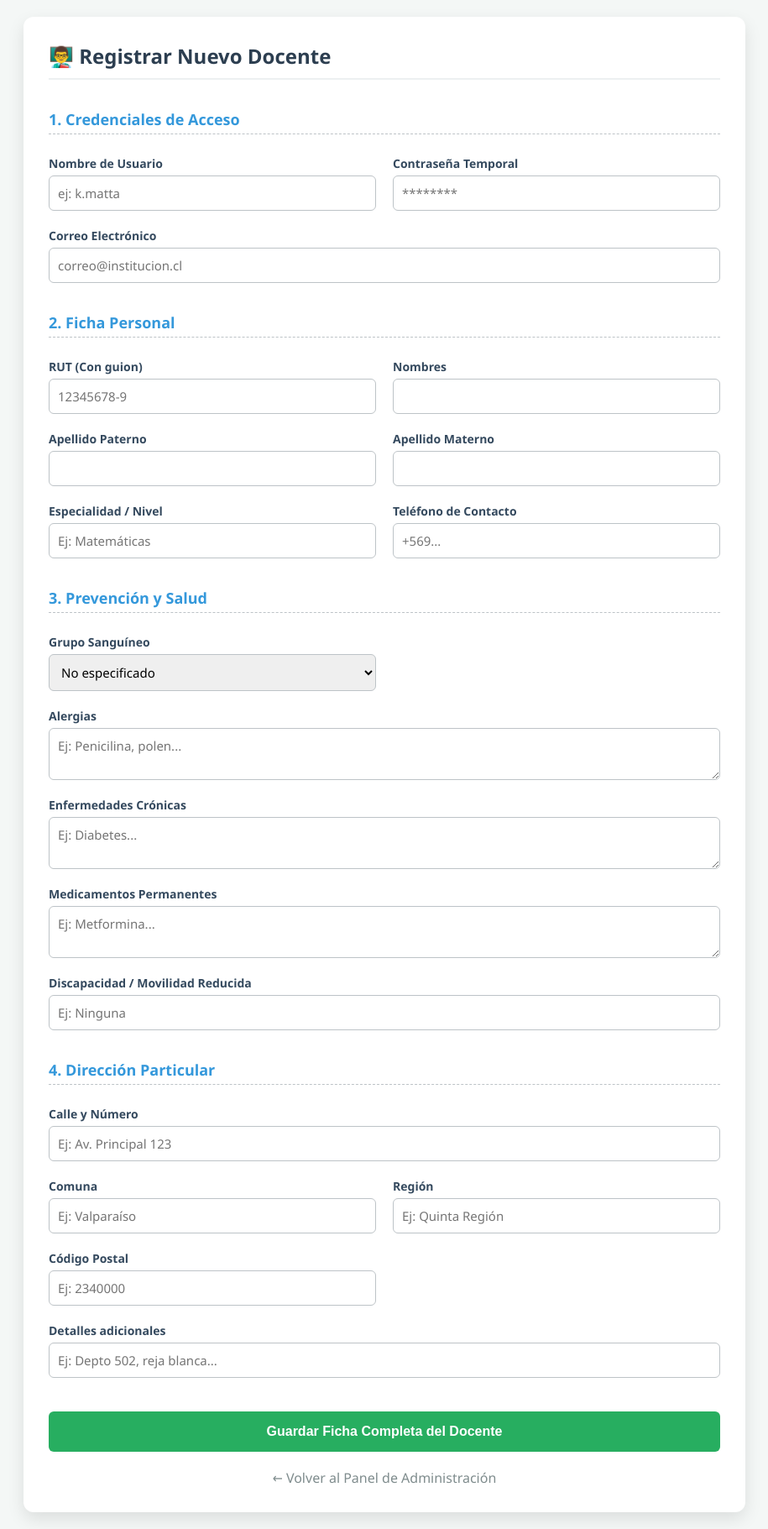
After one commit to Bastianm69/app_colegio, a Flask app: page /nuevo-docente in a window 1280 px wide. The commit adds this page. Shown: the whole page at 84% size, without its empty margins (182-1097 px from the left). Run offline with Flask 3, Linux system fonts and the light colour scheme; the visitor is signed in with stand-in values (Sample User, id 1).

Commit message:
16/04/2024 22:00:00

```diff
--- a/app.py
+++ b/app.py
@@ -1,119 +1,27 @@
-from flask import Flask, render_template, request, redirect, url_for, session
-from db_connection import obtener_conexion
-from db_tokens import crear_token_db, verificar_token_db
-from mailer import mail, enviar_correo_autorizacion
+from flask import Flask
+from mailer import mail
 
-# 1. INICIALIZAMOS FLASK (Esto es lo que faltaba)
+# 1. Importamos nuestros Blueprints
+from rutas.auth import auth_bp
+from rutas.admin import admin_bp
+# from rutas.docente import docente_bp  <-- Lo descomentaremos cuando crees este archivo
+
 app = Flask(__name__)
-app.secret_key = 'clave_secreta_para_sesiones' # Obligatorio para usar session
+app.secret_key = 'clave_secreta_para_sesiones_super_segura'
 
-# 2. CONFIGURACIÓN DEL CORREO (Acuérdate de poner tus datos reales aquí)
+# 2. Configuración del Correo
 app.config['MAIL_SERVER'] = 'smtp.gmail.com'
-app.config['MAIL_PORT'] = 587
-app.config['MAIL_USE_TLS'] = True
+app.config['MAIL_PORT'] = 465
+app.config['MAIL_USE_TLS'] = False
+app.config['MAIL_USE_SSL'] = True
 app.config['MAIL_USERNAME'] = 'bastianmatta12@gmail.com'
 app.config['MAIL_PASSWORD'] = 'kzfhzjfqmdbgweqb'
 mail.init_app(app)
 
-# --- RUTA DE INICIO ---
-@app.route('/')
-def index():
-    return redirect(url_for('login'))
+# 3. Registramos las Rutas (Pegamos las piezas del rompecabezas)
+app.register_blueprint(auth_bp)
+app.register_blueprint(admin_bp)
+# app.register_blueprint(docente_bp)
 
-# --- RUTA DE LOGIN ---
-@app.route('/login', methods=['GET', 'POST'])
-def login():
-    error = None
-    if request.method == 'POST':
-        usuario_f = request.form.get('usuario')
-        password_f = request.form.get('password')
-        ip_cliente = request.remote_addr
-
-        conn = obtener_conexion()
-        if conn:
-            try:
-                cur = conn.cursor()
-                cur.execute("""
-                    SELECT u.id_usuario, u.nombre_usuario, r.nombre_rol, u.email
-                    FROM usuarios u
-                    JOIN roles r ON u.id_rol = r.id_rol
-                    WHERE u.nombre_usuario = %s AND u.password_hash = %s
-                """, (usuario_f, password_f))
-
-                user_found = cur.fetchone()
-
-                if user_found:
-                    id_usuario = user_found[0]
-                    rol = user_found[2]
-                    email_docente = user_found[3] # La variable mágica
-
-                    cur.execute("CALL sp_registrar_intento_login(%s, %s, %s, %s)",
-                                (usuario_f, id_usuario, ip_cliente, True))
-                    conn.commit()
-
-                    if not email_docente:
-                        error = "Tu cuenta no tiene un correo registrado. Contacta al administrador."
-                    else:
-                        session['pre_login_id'] = id_usuario
-                        session['pre_login_rol'] = rol
-
-                        token = crear_token_db(id_usuario, conn)
-
-                        if token and enviar_correo_autorizacion(email_docente, token):
-                            return redirect(url_for('verificar'))
-                        else:
-                            error = "Error interno al intentar enviar el correo de seguridad."
-
-                else:
-                    cur.execute("CALL sp_registrar_intento_login(%s, %s, %s, %s)",
-                                (usuario_f, None, ip_cliente, False))
-                    conn.commit()
-                    error = "Usuario o contraseña incorrectos."
-
-                cur.close()
-                conn.close()
-
-            except Exception as e:
-                error = f"Error en la base de datos: {e}"
-        else:
-            error = "No hay conexión con la base de datos."
-
-    return render_template('login.html', error=error)
-
-
-# --- RUTA DE VERIFICACIÓN (SALA DE ESPERA) ---
-@app.route('/verificar', methods=['GET', 'POST'])
-def verificar():
-    if 'pre_login_id' not in session:
-        return redirect(url_for('login'))
-
-    error = None
-    if request.method == 'POST':
-        codigo_web = request.form.get('codigo')
-        user_id = session['pre_login_id']
-        rol = session['pre_login_rol']
-
-        conn = obtener_conexion()
-        if verificar_token_db(user_id, codigo_web, conn):
-            # ¡CÓDIGO CORRECTO! Acceso total concedido
-            session['user_id'] = user_id
-            session.pop('pre_login_id')
-            session.pop('pre_login_rol')
-
-            if rol == 'ADMIN':
-                return redirect(url_for('admin_panel'))
-            else:
-                return f"<h1>Bienvenido Docente</h1>"
-        else:
-            error = "Código incorrecto o expirado."
-
-    return render_template('verificar.html', error=error)
-
-# --- RUTA DEL PANEL DE ADMIN (Temporal para que no te dé error al redirigir) ---
-@app.route('/admin')
-def admin_panel():
-    return render_template('panel_admin.html') # Asumo que tienes este HTML
-
-# 3. ARRANCAMOS EL SERVIDOR
 if __name__ == '__main__':
     app.run(debug=True, port=5000)
--- /dev/null
+++ b/static/css/nuevo_docente.css
@@ -0,0 +1,82 @@
+body {
+    font-family: 'Segoe UI', Tahoma, Geneva, Verdana, sans-serif;
+    background-color: #f4f7f6;
+    margin: 0;
+    padding: 20px;
+    display: flex;
+    justify-content: center;
+}
+
+.form-wrapper {
+    background: white;
+    padding: 30px;
+    border-radius: 12px;
+    box-shadow: 0 8px 20px rgba(0,0,0,0.1);
+    width: 100%;
+    max-width: 800px;
+}
+
+h2 {
+    color: #2c3e50;
+    margin-top: 0;
+    border-bottom: 2px solid #ecf0f1;
+    padding-bottom: 10px;
+}
+
+.alert {
+    padding: 15px;
+    color: white;
+    border-radius: 6px;
+    margin-bottom: 20px;
+    text-align: center;
+    font-weight: bold;
+}
+
+.grid-container {
+    display: grid;
+    grid-template-columns: 1fr 1fr;
+    gap: 20px;
+}
+
+.section-title {
+    grid-column: 1 / -1;
+    color: #3498db;
+    margin-bottom: 5px;
+    margin-top: 15px;
+    font-size: 18px;
+    border-bottom: 1px dashed #bdc3c7;
+    padding-bottom: 5px;
+}
+
+.input-group { display: flex; flex-direction: column; }
+label { margin-bottom: 5px; font-weight: 600; color: #34495e; font-size: 14px; }
+input, textarea, select {
+    padding: 10px;
+    border: 1px solid #bdc3c7;
+    border-radius: 6px;
+    font-size: 15px;
+    transition: border-color 0.3s;
+    font-family: inherit;
+}
+input:focus, textarea:focus, select:focus { outline: none; border-color: #3498db; }
+
+.btn-submit {
+    grid-column: 1 / -1;
+    background-color: #27ae60;
+    color: white;
+    padding: 15px;
+    border: none;
+    border-radius: 6px;
+    font-size: 16px;
+    font-weight: bold;
+    cursor: pointer;
+    margin-top: 20px;
+    transition: 0.3s;
+}
+
+.btn-submit:hover { background-color: #219150; }
+.btn-back { display: block; text-align: center; margin-top: 20px; color: #7f8c8d; text-decoration: none; }
+
+@media (max-width: 600px) {
+    .grid-container { grid-template-columns: 1fr; }
+}
--- /dev/null
+++ b/templates/nuevo_docente.html
@@ -0,0 +1,137 @@
+<!DOCTYPE html>
+<html lang="es">
+<head>
+    <meta charset="UTF-8">
+    <meta name="viewport" content="width=device-width, initial-scale=1.0">
+    <title>Añadir Docente - Admin</title>
+    <link rel="stylesheet" href="{{ url_for('static', filename='css/nuevo_docente.css') }}">
+</head>
+<body>
+
+    <div class="form-wrapper">
+        <h2>👨‍🏫 Registrar Nuevo Docente</h2>
+
+        {% if msg %}
+            <div class="alert" style="background-color: {{ color }};">
+                {{ msg }}
+            </div>
+        {% endif %}
+
+        <form action="{{ url_for('admin_bp.nuevo_docente') }}" method="POST">
+            <div class="grid-container">
+
+                <h3 class="section-title">1. Credenciales de Acceso</h3>
+
+                <div class="input-group">
+                    <label>Nombre de Usuario</label>
+                    <input type="text" name="nombre_usuario" placeholder="ej: k.matta" required>
+                </div>
+                <div class="input-group">
+                    <label>Contraseña Temporal</label>
+                    <input type="password" name="password" placeholder="********" required>
+                </div>
+                <div class="input-group" style="grid-column: 1 / -1;">
+                    <label>Correo Electrónico</label>
+                    <input type="email" name="email" placeholder="correo@institucion.cl" required>
+                </div>
+
+                <h3 class="section-title">2. Ficha Personal</h3>
+
+                <div class="input-group">
+                    <label>RUT (Con guion)</label>
+                    <input type="text" name="rut" placeholder="12345678-9" required maxlength="12">
+                </div>
+                <div class="input-group">
+                    <label>Nombres</label>
+                    <input type="text" name="nombres" required>
+                </div>
+                <div class="input-group">
+                    <label>Apellido Paterno</label>
+                    <input type="text" name="apellido_paterno" required>
+                </div>
+                <div class="input-group">
+                    <label>Apellido Materno</label>
+                    <input type="text" name="apellido_materno" required>
+                </div>
+                <div class="input-group">
+                    <label>Especialidad / Nivel</label>
+                    <input type="text" name="especialidad_nivel" placeholder="Ej: Matemáticas" required>
+                </div>
+                <div class="input-group">
+                    <label>Teléfono de Contacto</label>
+                    <input type="text" name="fono" placeholder="+569...">
+                </div>
+
+                <h3 class="section-title">3. Prevención y Salud</h3>
+
+                <div class="input-group">
+                    <label>Grupo Sanguíneo</label>
+                    <select name="grupo_sangre">
+                        <option value="No especificado">No especificado</option>
+                        <option value="O+">O+</option>
+                        <option value="O-">O-</option>
+                        <option value="A+">A+</option>
+                        <option value="A-">A-</option>
+                        <option value="B+">B+</option>
+                        <option value="B-">B-</option>
+                        <option value="AB+">AB+</option>
+                        <option value="AB-">AB-</option>
+                    </select>
+                </div>
+
+                <div class="input-group" style="grid-column: 1 / -1;">
+                    <label>Alergias</label>
+                    <textarea name="alergias" rows="2" placeholder="Ej: Penicilina, polen..."></textarea>
+                </div>
+
+                <div class="input-group" style="grid-column: 1 / -1;">
+                    <label>Enfermedades Crónicas</label>
+                    <textarea name="enfermedades_cronicas" rows="2" placeholder="Ej: Diabetes..."></textarea>
+                </div>
+
+                <div class="input-group" style="grid-column: 1 / -1;">
+                    <label>Medicamentos Permanentes</label>
+                    <textarea name="medicamentos" rows="2" placeholder="Ej: Metformina..."></textarea>
+                </div>
+
+                <div class="input-group" style="grid-column: 1 / -1;">
+                    <label>Discapacidad / Movilidad Reducida</label>
+                    <input type="text" name="discapacidad" placeholder="Ej: Ninguna">
+                </div>
+
+                <h3 class="section-title">4. Dirección Particular</h3>
+
+                <div class="input-group" style="grid-column: 1 / -1;">
+                    <label>Calle y Número</label>
+                    <input type="text" name="calle_numero" placeholder="Ej: Av. Principal 123" required>
+                </div>
+
+                <div class="input-group">
+                    <label>Comuna</label>
+                    <input type="text" name="comuna" placeholder="Ej: Valparaíso" required>
+                </div>
+
+                <div class="input-group">
+                    <label>Región</label>
+                    <input type="text" name="region" placeholder="Ej: Quinta Región" required>
+                </div>
+
+                <div class="input-group">
+                    <label>Código Postal</label>
+                    <input type="text" name="codigo_postal" placeholder="Ej: 2340000">
+                </div>
+
+                <div class="input-group" style="grid-column: 1 / -1;">
+                    <label>Detalles adicionales</label>
+                    <input type="text" name="detalles" placeholder="Ej: Depto 502, reja blanca...">
+                </div>
+
+                <button type="submit" class="btn-submit">Guardar Ficha Completa del Docente</button>
+            </div>
+        </form>
+
+        <a href="{{ url_for('admin_bp.admin_panel') }}" class="btn-back">← Volver al Panel de Administración</a>
+    </div>
+
+</body>
+</html>
```
Also changed, not shown: db_tokens.py (+9 -4 lines), rutas/admin.py (added, +97 -0 lines), rutas/auth.py (added, +102 -0 lines), templates/panel_admin.html (+4 -113 lines), validaciones.py (added, +35 -0 lines).
